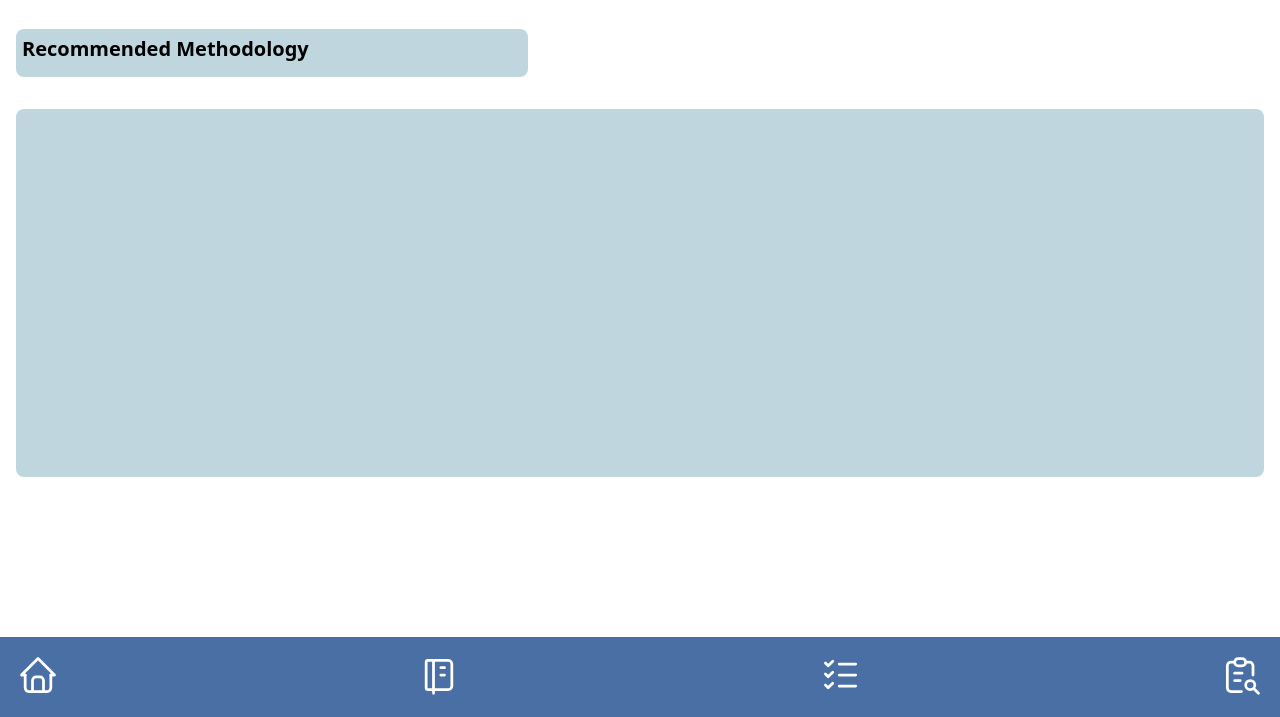
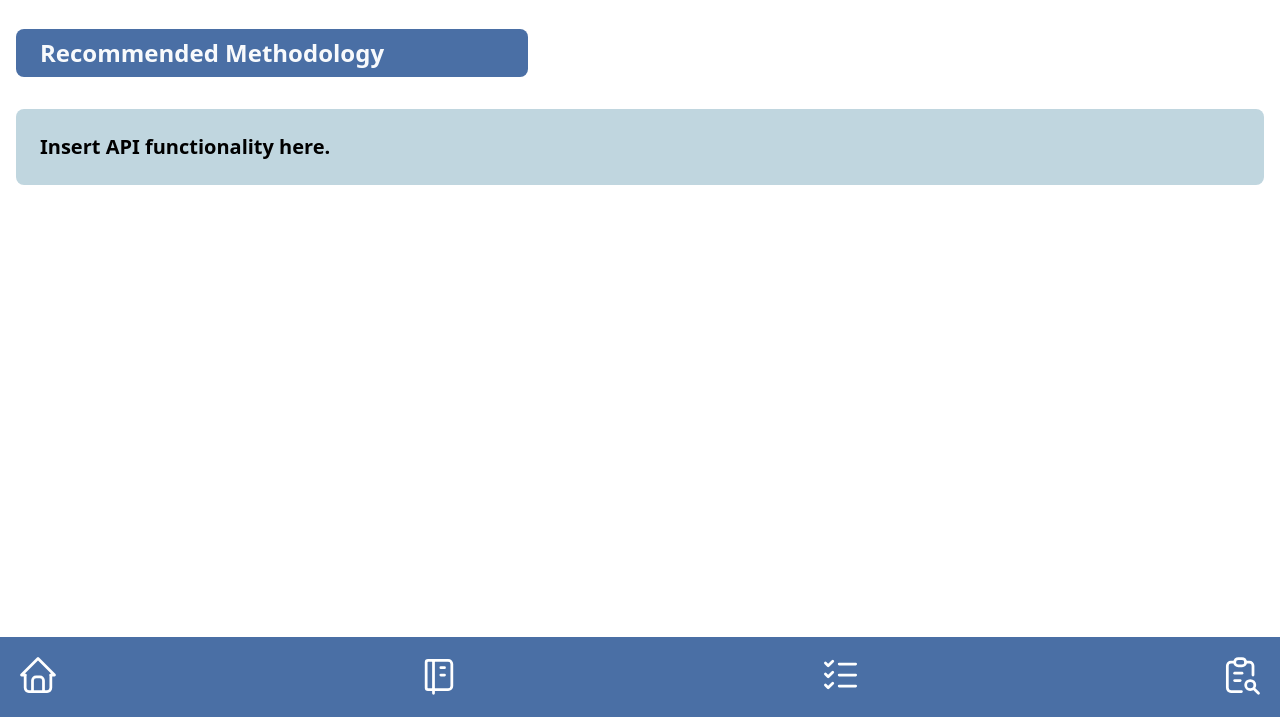
Before and after one commit to Rahul-CSTech/COMP1800_202410_DTC04, a plain HTML site: page methodlogies.html in a window 1280 px wide. Shown: the part 83-800 px from the top of the page. Drawn offline with nearby package versions, Linux system fonts and the light colour scheme; a web font is replaced by a local one.

Commit message:
Update methodologies page in methodlogies.html

```diff
--- a/methodlogies.html
+++ b/methodlogies.html
@@ -78,16 +78,16 @@
         </nav>
     </header>
 
-    <section class="bg-accent-100 mx-4 max-w-lg rounded-lg  mt-28 mb-8 p-1.5">
+    <section class="bg-dominant mx-4 max-w-lg rounded-lg  mt-28 mb-8 p-2">
         <div class="">
-            <h2 class="text-xl font-semibold">Recommended Methodology</h2>
-            <p class="leading-none text-base text-gray-500 mt-2" id="nameOfMethodology"></p>
+            <h2 class="ml-4 text-2xl text-slate-50 font-bold">Recommended Methodology</h2>
+            <p class="leading-none text-base text-gray-500" id="nameOfMethodology"></p>
         </div>
     </section>
 
-    <section class="bg-accent-100 mx-4 rounded-lg p-40">
+    <section class="bg-accent-100 mx-4 rounded-lg">
         <div class="p-6">
-            <h2 class="text-xl font-semibold"></h2>
+            <h2 class="text-xl font-semibold">Insert API functionality here.</h2>
         </div>
     </section>
 
```
